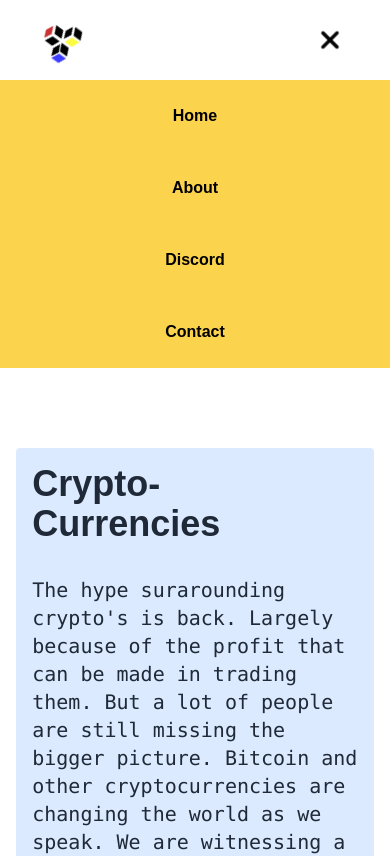
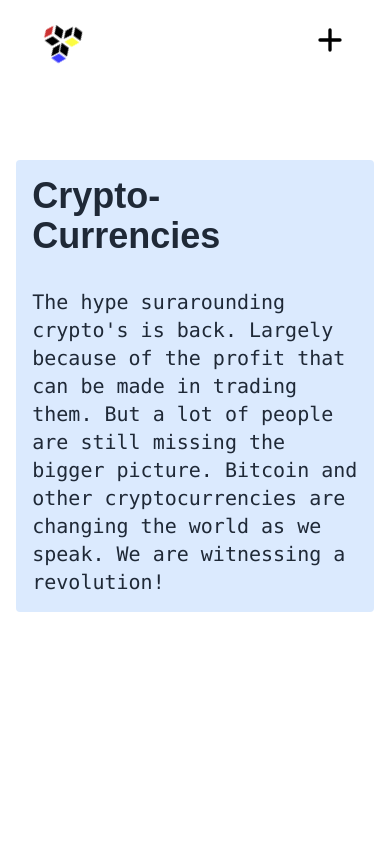
Before and after one commit to PaulRuigrok/react_website, a React (Create React App) app: page / in a window 390 px wide. Shown: the top 856 px of the page. Built offline with nearby package versions, Linux system fonts and the light colour scheme.

Commit message:
new menu mobile

```diff
--- a/src/App.js
+++ b/src/App.js
@@ -12,7 +12,7 @@ function App() {
   // TOGGLE MENU
   const [isOpen, setIsOpen] = useState(false)
   const toggle = () => {
-    console.log('toggled!')
+
     setIsOpen(!isOpen)
   }
   // HIDE MENU WHEN SCREEN IS RESIZED
@@ -31,7 +31,6 @@ function App() {
 
   return (
     <>
-      {console.log(isOpen)}
       <Navbar toggle={toggle}/>
       <Dropdown isOpen={isOpen} toggle={toggle} />
       <Switch>
--- a/src/shared/Nav/Dropdown.js
+++ b/src/shared/Nav/Dropdown.js
@@ -5,11 +5,11 @@ import {Link} from 'react-router-dom'
 const Dropdown = ({isOpen, toggle}) => {
 
     return (
-        <div className={`${isOpen ? 'menucustom' : 'menucustom-expanded' }
+        <div className={`${!isOpen ? 'menucustom' : 'menucustom-expanded' }
         md:hidden grid grid-rows-4 text-center items-center bg-yellow-300 sticky top-20 z-50 overflow-hidden`}
 
         onClick={toggle}>
-            <Link to="/" className = 'p-6 font-bold'>Home</Link>
+            <Link to="/" className = 'p-6 font-bold'>Home new</Link>
             <Link to="/About" className = 'p-6 font-bold'>About</Link>
             <Link to="/Discord" className = 'p-6 font-bold'>Discord</Link>
             <Link to="/Contact" className = 'p-6 font-bold'>Contact</Link>
--- a/src/shared/Nav/index.js
+++ b/src/shared/Nav/index.js
@@ -15,7 +15,7 @@ const Navbar = ({toggle}) => {
                     <LogoSvg className='w-10 md:w-14 animate-spin'/>
                     <h2 className= 'text-2xl hidden md:text-4xl md:flex ml-10 font-display font-bold'>how_to_crypto.com</h2>
                 </Link>
-                <div className = {`${menuOpen ? 'menubutton' : 'menubutton-open'} cursor-pointer md:hidden flex items-center flex justify-center items-center`}
+                <div className = {`${!menuOpen ? 'menubutton' : 'menubutton-open'} cursor-pointer md:hidden flex items-center flex justify-center items-center`}
                     onClick={()=>{toggle();openMenu(true)}}>
 
                 <svg className={`w-10 h-10`} fill="none" stroke="currentColor" viewBox="0 0 24 24" xmlns="http://www.w3.org/2000/svg"><path strokeLinecap="round" strokeLinejoin="round" strokeWidth={2} d="M12 6v6m0 0v6m0-6h6m-6 0H6" /></svg>
```
